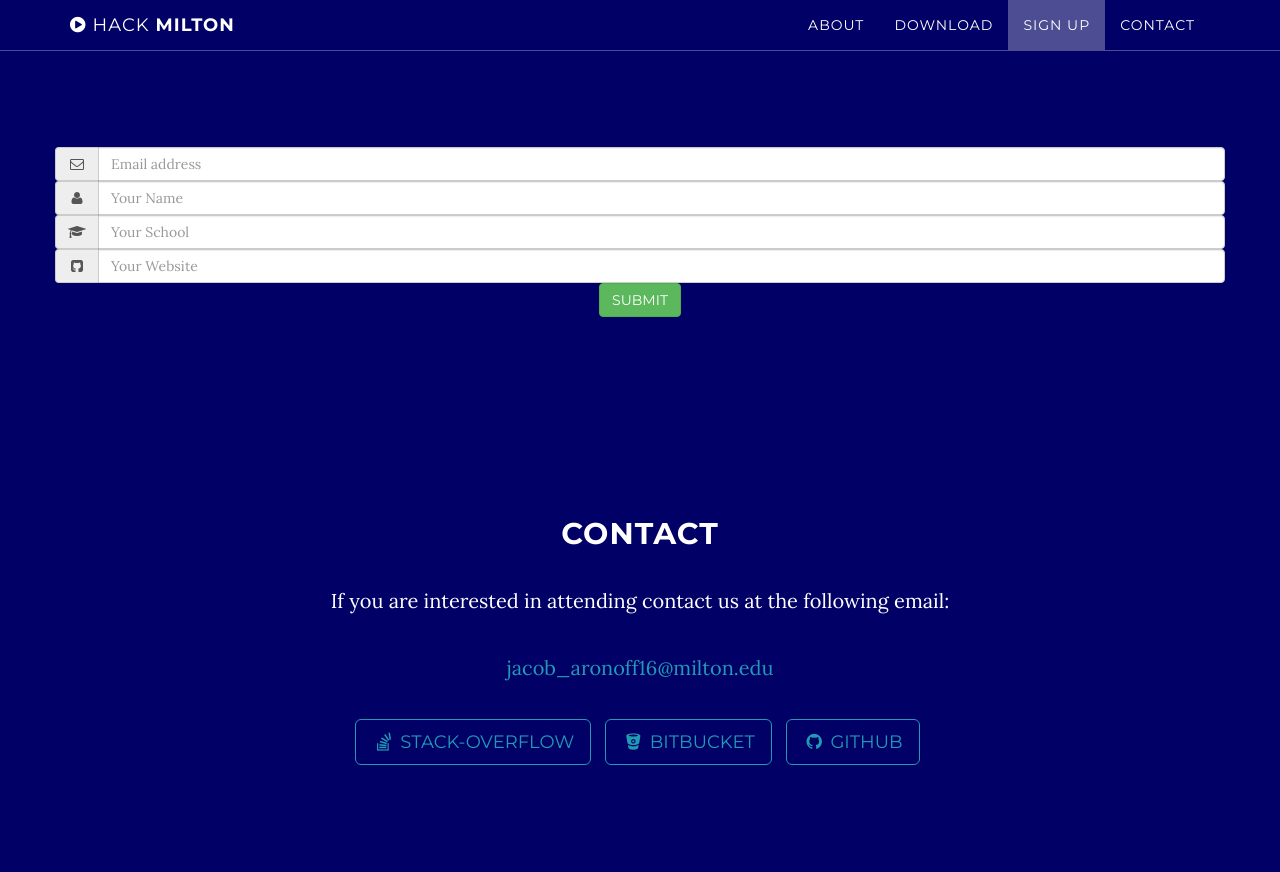
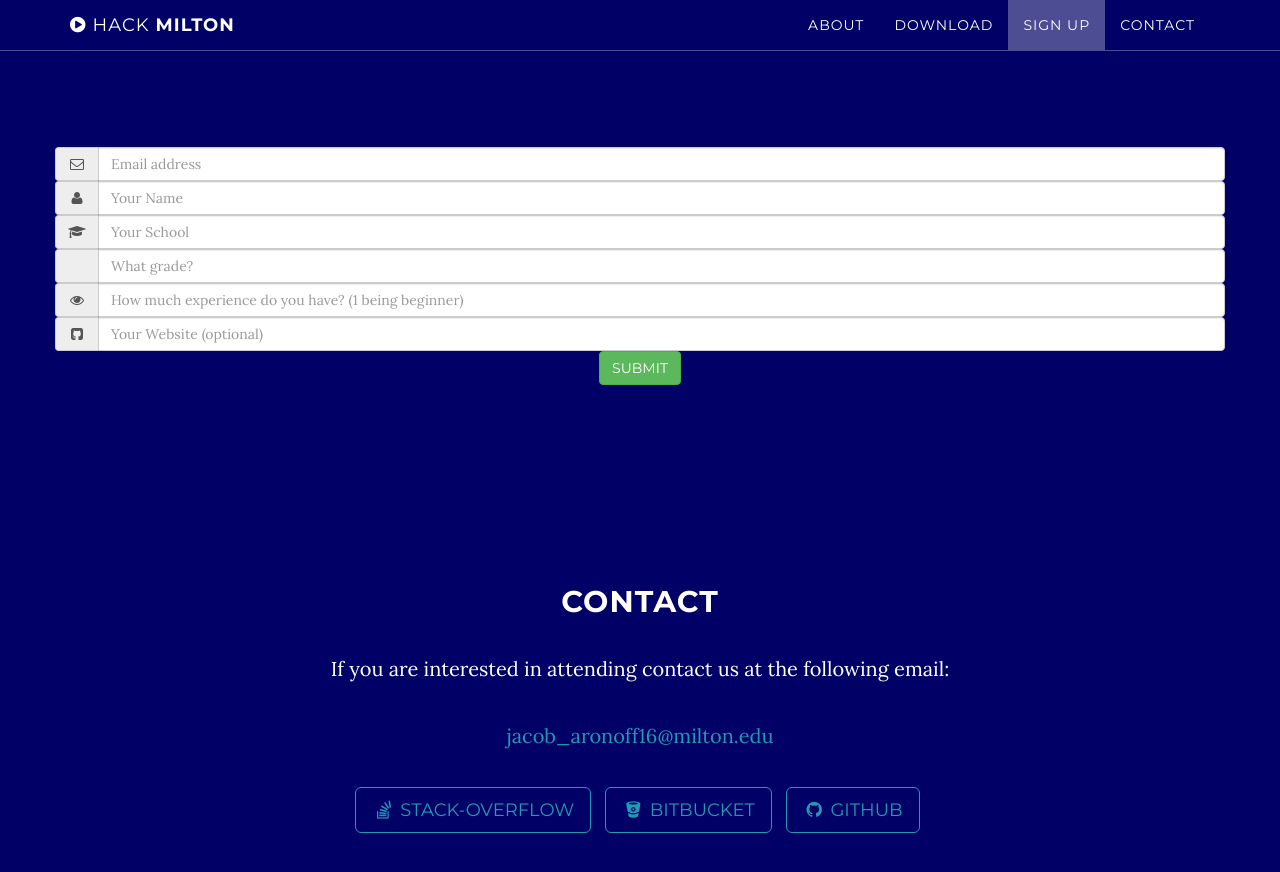
Before and after one commit to milton-programming/milton-programming.github.io, a Jekyll site: the page built from index.html, in a window 1280 px wide and 900 px high, scrolled down 1835 px. Shown: the top 872 px of the window. Built offline with Jekyll 4.4.1, drawn with Linux system fonts in a browser that asks for light colours.

Commit message:
form changes

```diff
--- a/_includes/form.html
+++ b/_includes/form.html
@@ -15,8 +15,16 @@
                 <input class="form-control" type="text" name="school" placeholder="Your School">
             </div>
             <div class="input-group">
+                <span class="input-group-addon"><i class="fa icon-circle-arrow-right fa-fw"></i></span>
+                <input class="form-control" type="text" name="grade" placeholder="What grade?">
+            </div>
+            <div class="input-group">
+                <span class="input-group-addon"><i class="fa fa-eye fa-fw"></i></span>
+                <input class="form-control" type="number" name="experience" min="1" max="5" placeholder="How much experience do you have? (1 being beginner)">
+            </div>
+            <div class="input-group">
                 <span class="input-group-addon"><i class="fa fa-github-square fa-fw"></i></span>
-                <input class="form-control" type="text" name="url" placeholder="Your Website">
+                <input class="form-control" type="text" name="url" placeholder="Your Website (optional)">
             </div>
                  <button type="submit" class="btn btn-success">
                 <i class="icon-circle-arrow-right icon-large"></i> Submit
```
